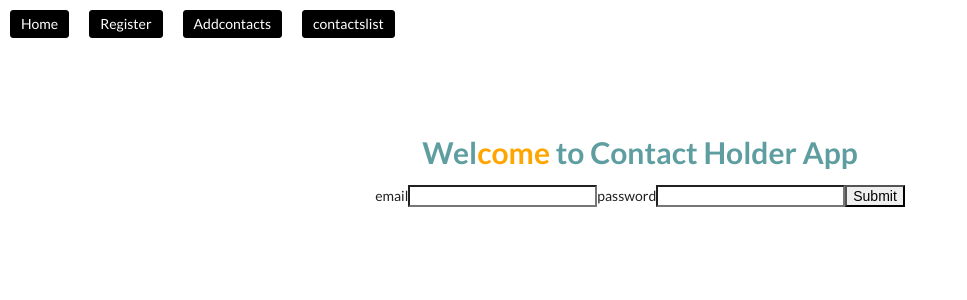
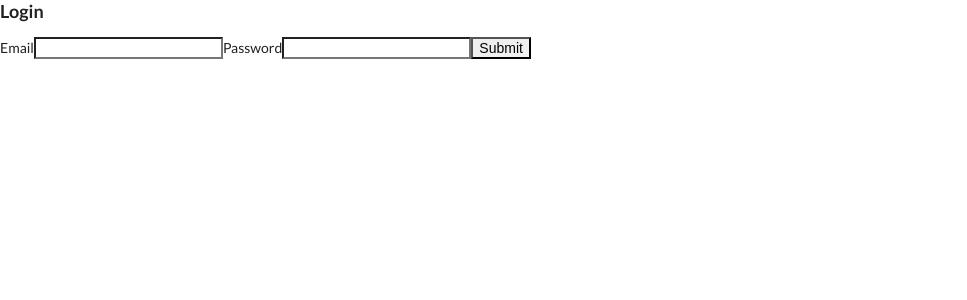
Before and after one commit to timeisnotgood/frontend, a React (Create React App) app: page / in a window 1280 px wide. Shown: the top 300 px of the page, without its empty margins (0-967 px from the left). Built offline with nearby package versions, Linux system fonts and the light colour scheme.

Commit message:
login complete

```diff
--- a/src/App.js
+++ b/src/App.js
@@ -1,7 +1,8 @@
+import Rout from "./login/Route"
 import Contact from "./page/Contact"
 
 export default function App() {
   return(
-    <Contact/>
+    <Rout/>
   )
 }
--- /dev/null
+++ b/src/login/Home.js
@@ -0,0 +1,46 @@
+import React, { useEffect, useState } from 'react'
+import { Link } from 'react-router-dom'
+
+const Home = () => {
+
+  const [user, setuser] = useState()
+  const [loggedin, setloggedin] = useState(false)
+
+  useEffect(()=>{
+        function setter(){
+        const token = localStorage.getItem("token")
+        if(token == null){
+          setloggedin(false)
+        }else{
+          const base64Url = token.split('.')[1];
+          const base64 = base64Url.replace(/-/g, '+').replace(/_/g, '/');
+          const payload = JSON.parse(atob(base64));
+          const currentuser = payload.user
+          setuser(currentuser)
+          console.log(user);
+          setloggedin(true)
+        }
+        }
+        setter()
+  },[])
+
+  const logouthandler = () =>{
+    localStorage.removeItem('token')
+    setloggedin(false)
+  }
+
+
+  return (
+    <div>
+    hello
+    <div>
+      {loggedin ?
+      <button onClick={logouthandler}>logout</button>
+      :
+      <Link to={"/"} >login</Link>}
+    </div>
+    </div>
+  )
+}
+
+export default Home
--- /dev/null
+++ b/src/login/Login.js
@@ -0,0 +1,58 @@
+import React, { useEffect, useState } from 'react'
+import { useNavigate } from "react-router-dom";
+
+const Login = ({setresponse}) => {
+    const navigate = useNavigate();
+    const [detail, setdetail] = useState({
+        email : "",
+        password : ""
+    })
+
+
+    const subhandler =async(e)=>{
+        e.preventDefault();
+
+        console.log(detail);
+        const data = await fetch(`http://localhost:5000/user/login`, {
+            method:"POST",
+            headers :{
+                "Content-type" : "application/json"
+            },
+            body : JSON.stringify(detail)
+        })
+        const res = await data.json()
+        const token = res.accesstoken;
+        localStorage.setItem("token",JSON.stringify(token))
+
+        console.log()
+
+
+
+        if(token) navigate('/home')
+        // const base64Url = token.split('.')[1];
+        // const base64 = base64Url.replace(/-/g, '+').replace(/_/g, '/');
+        // const payload = JSON.parse(atob(base64));
+        // const currentuser = payload.user
+        // setloggedin(payload.user)
+    }
+
+
+    const inphandler =(e)=>{
+        setdetail({...detail, [e.target.name] : e.target.value})
+    }
+
+  return (
+    <div>
+        <h3>Login</h3>
+        <form onSubmit={subhandler} >
+            <label>Email</label>
+            <input type='text' name='email' onChange={inphandler} />
+            <label>Password</label>
+            <input type='text' name='password' onChange={inphandler} />
+            <button>Submit</button>
+        </form>
+    </div>
+  )
+}
+
+export default Login
--- /dev/null
+++ b/src/login/Register.js
@@ -0,0 +1,44 @@
+import React, { useState } from 'react'
+
+const Register = () => {
+
+    const [detail, setdetail] = useState({
+        username : "",
+        email : "",
+        password : ""
+    })
+
+    const subhandler =async(e)=>{
+        e.preventDefault();
+        const data = fetch("http://localhost:5001/user/register", {
+            method:"POST",
+            headers :{
+                "Content-Type": "application/json",
+            },
+            body : JSON.stringify(detail)
+        })
+        const res = await (await data).json()
+        console.log(res);
+    }
+
+    const inphandler =(e)=>{
+        setdetail({...detail, [e.target.name] : e.target.value})
+    }
+
+  return (
+    <div>
+        <h3>Register Here !</h3>
+        <form onSubmit={subhandler} >
+            <label>Username</label>
+            <input type='text' name='username' onChange={inphandler} />
+            <label>Email</label>
+            <input type='text' name='email' onChange={inphandler} />
+            <label>Passoword</label>
+            <input type='text' name='password' onChange={inphandler} />
+            <button>Submit</button>
+        </form>
+    </div>
+  )
+}
+
+export default Register
--- /dev/null
+++ b/src/login/Route.js
@@ -0,0 +1,19 @@
+import React from 'react'
+import { Routes, Route } from 'react-router-dom'
+import Login from './Login'
+import Register from './Register'
+import Home from './Home'
+
+const Rout = () => {
+  return (
+    <>
+        <Routes>
+            <Route path="/" element={<Login/>} />
+            <Route path="/register" element={<Register/>} />
+            <Route path="/home" element={<Home/>} />
+        </Routes>
+    </>
+  )
+}
+
+export default Rout
```
